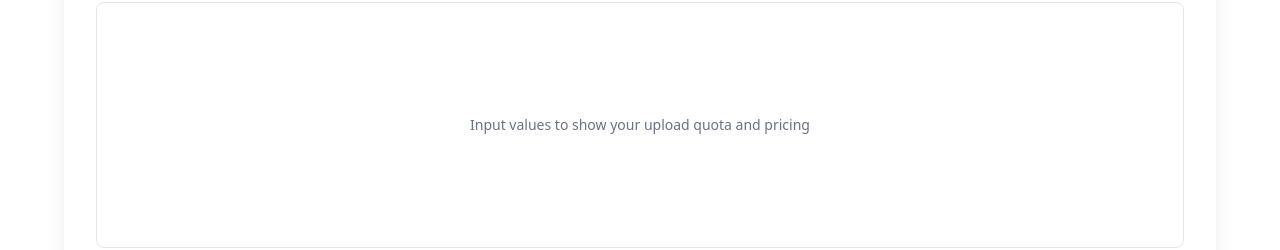
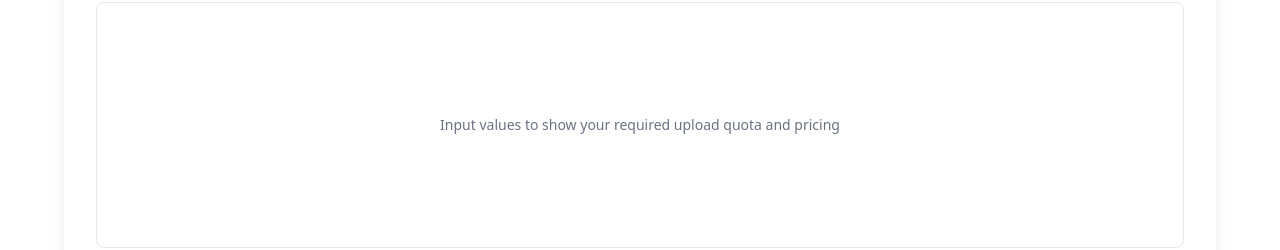
Before and after one commit to ahasandatavro/price-plan, a React (Vite) app: page / in a window 1280 px wide. Shown: the part 500-750 px from the top of the page. Built offline with nearby package versions, Linux system fonts and the light colour scheme.

Commit message:
update name

```diff
--- a/src/components/ResultsSummary/ResultsSummary.tsx
+++ b/src/components/ResultsSummary/ResultsSummary.tsx
@@ -299,7 +299,7 @@ export const ResultsSummary: React.FC<ResultsSummaryProps> = ({ result, billingC
       ) : (
         <div className="text-center py-5 md:py-16 lg:py-24">
           <p className="text-gray-500 text-sm">
-            Input values to show your upload quota and pricing
+          Input values to show your required upload quota and pricing
           </p>
         </div>
       )}
```
